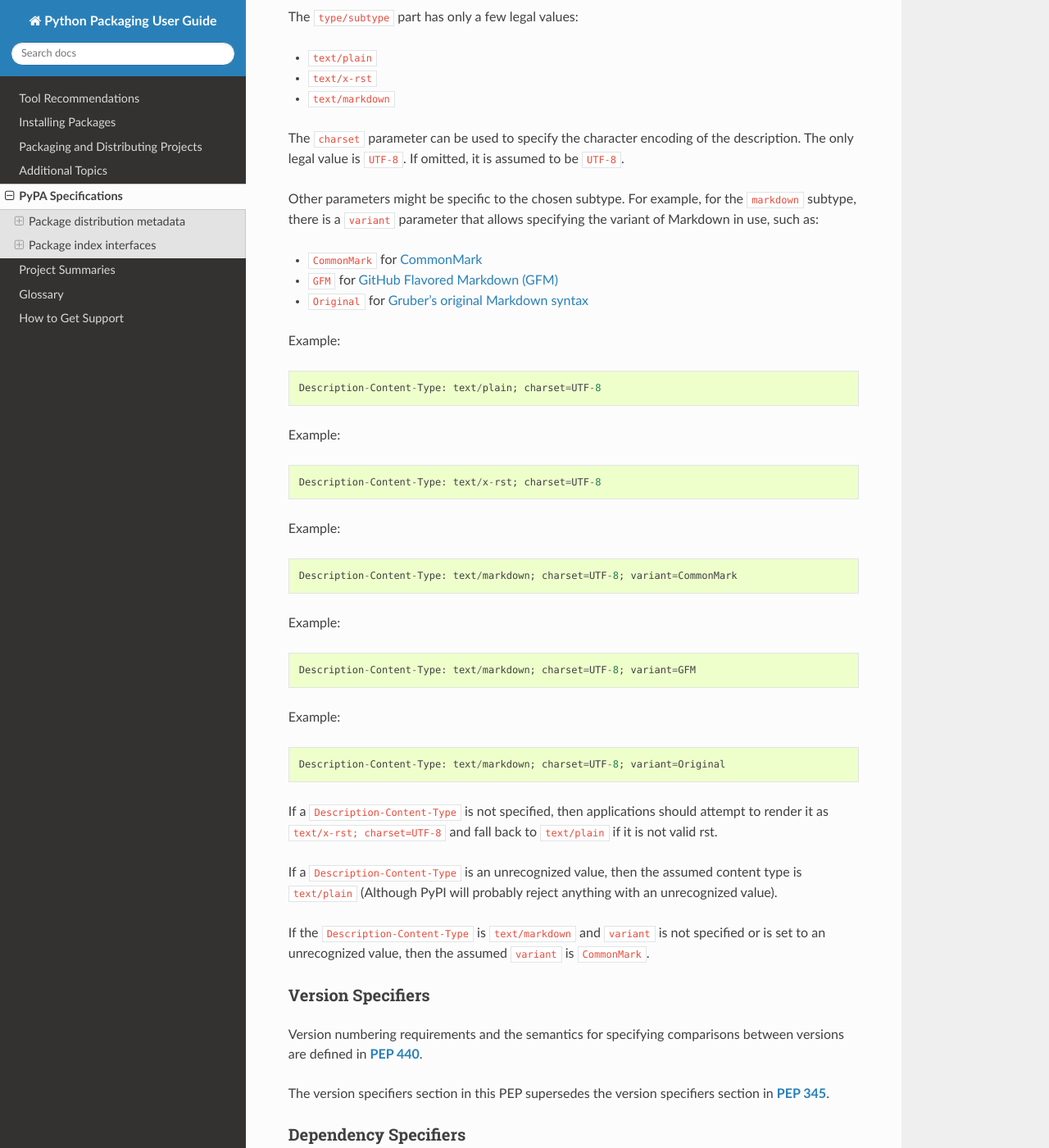
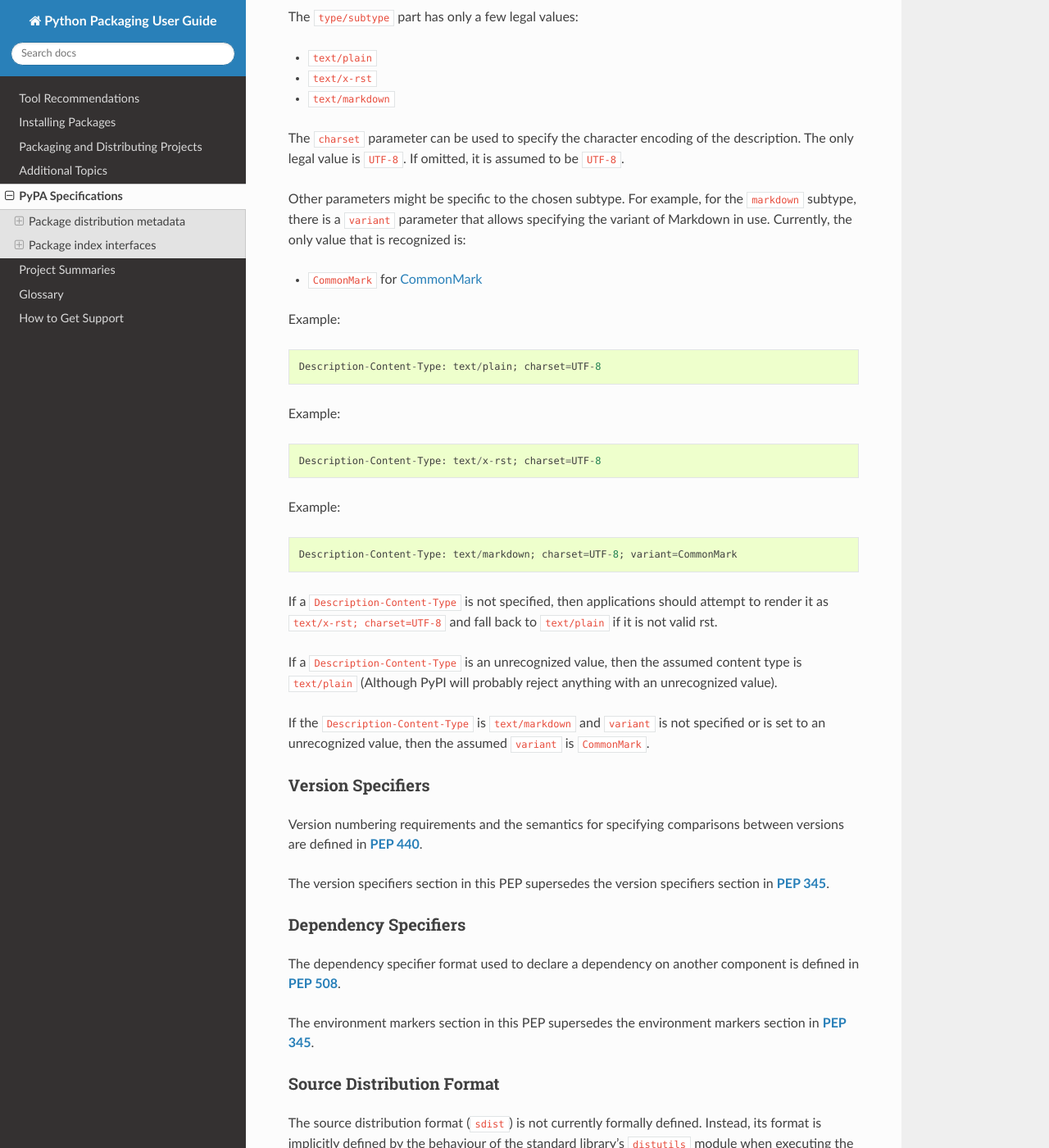
Before and after one commit to pypa/packaging.python.org, a Sphinx documentation site: the page built from source/specifications.rst, in a window 1280 px wide and 1400 px high, scrolled down 1670 px. Shown: the whole window at 82% size. Built offline with Sphinx 7.4.7 and the Read the Docs theme 2.0.0, drawn with Linux system fonts in a browser that asks for light colours; pages that are not in the unit, such as notebooks, are missing from menus.

Commit message:
Make CommonMark the sole Markdown variant

```diff
--- a/source/specifications.rst
+++ b/source/specifications.rst
@@ -94,16 +94,11 @@ be ``UTF-8``.
 
 Other parameters might be specific to the chosen subtype. For example, for the
 ``markdown`` subtype, there is a ``variant`` parameter that allows specifying
-the variant of Markdown in use, such as:
+the variant of Markdown in use. Currently, the only value that is recognized
+is:
 
 - ``CommonMark`` for `CommonMark
   <https://tools.ietf.org/html/rfc7764#section-3.5>`_
-
-- ``GFM`` for `GitHub Flavored Markdown (GFM)
-  <https://tools.ietf.org/html/rfc7764#section-3.2>`_
-
-- ``Original`` for `Gruber's original Markdown syntax
-  <https://tools.ietf.org/html/rfc7763#section-6.1.4>`_
 
 Example::
 
@@ -116,14 +111,6 @@ Example::
 Example::
 
     Description-Content-Type: text/markdown; charset=UTF-8; variant=CommonMark
-
-Example::
-
-    Description-Content-Type: text/markdown; charset=UTF-8; variant=GFM
-
-Example::
-
-    Description-Content-Type: text/markdown; charset=UTF-8; variant=Original
 
 If a ``Description-Content-Type`` is not specified, then applications should
 attempt to render it as ``text/x-rst; charset=UTF-8`` and fall back to
```
